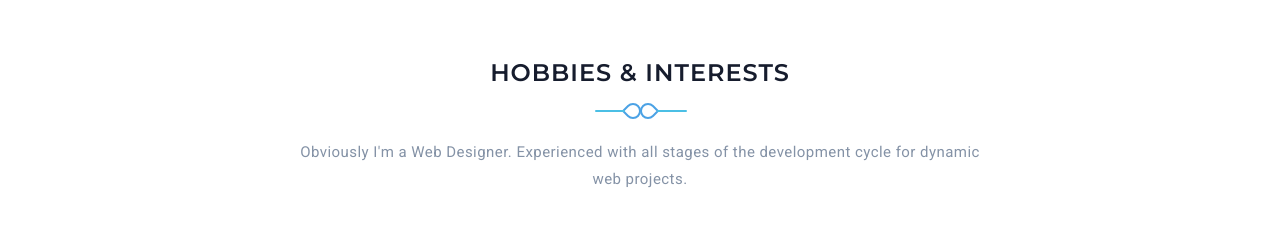
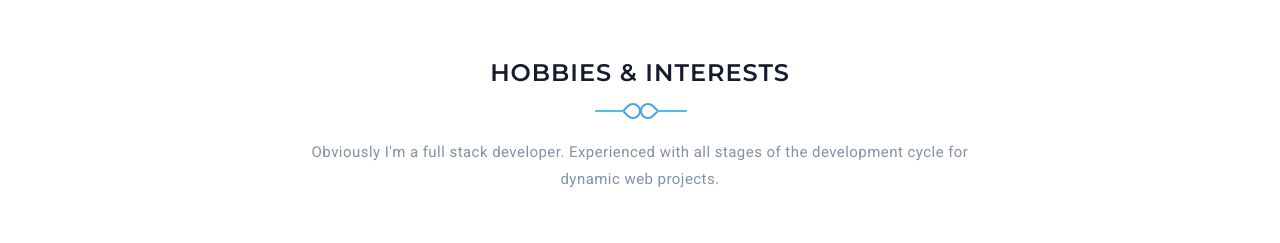
Before and after one commit to GARUD6209/harshvardhan, a plain HTML site: page Developer/portfolio.html in a window 1280 px wide. Shown: the part 1260-1503 px from the top of the page. Drawn offline with Linux system fonts and the light colour scheme.

Commit message:
full stack developer

```diff
--- a/Developer/portfolio.html
+++ b/Developer/portfolio.html
@@ -141,7 +141,7 @@
                                 <h4 class="title title-line text-uppercase mb-4 pb-4">Hobbies & Interests</h4>
                                 <span></span>
                             </div>
-                            <p class="text-muted mx-auto para-desc mb-0">Obviously I'm a Web Designer. Experienced with all stages of the development cycle for dynamic web projects.</p>
+                            <p class="text-muted mx-auto para-desc mb-0">Obviously I'm a full stack developer. Experienced with all stages of the development cycle for dynamic web projects.</p>
                         </div>
                     </div><!--end col-->
                 </div><!--end row-->
@@ -738,7 +738,7 @@
                                 <h4 class="title title-line text-uppercase mb-4 pb-4">Contact Me</h4>
                                 <span></span>
                             </div>
-                            <p class="text-muted mx-auto para-desc mb-0">Obviously I'm a Web Designer. Experienced with all stages of the development cycle for dynamic web projects.</p>
+                            <p class="text-muted mx-auto para-desc mb-0">Obviously I'm a full stack developer. Experienced with all stages of the development cycle for dynamic web projects.</p>
                         </div>
                     </div><!--end col-->
                 </div><!--end row-->
```
